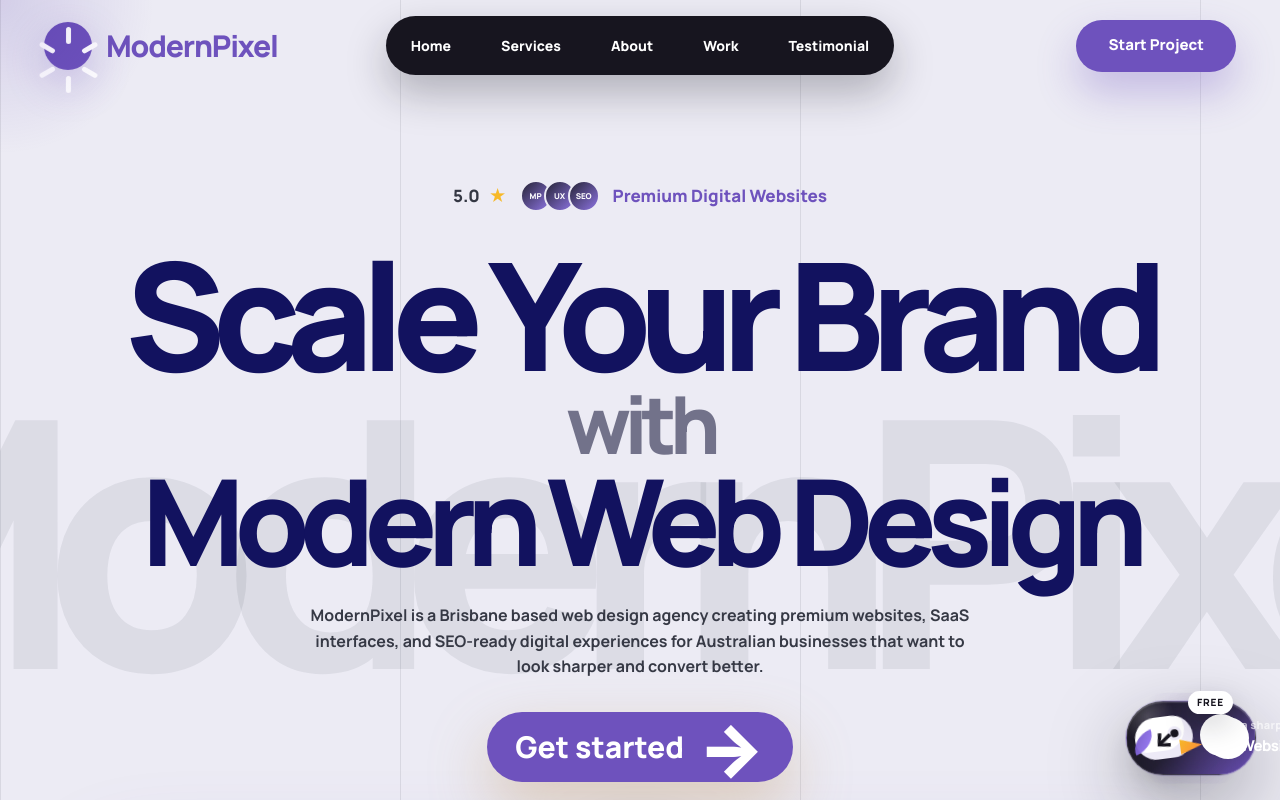
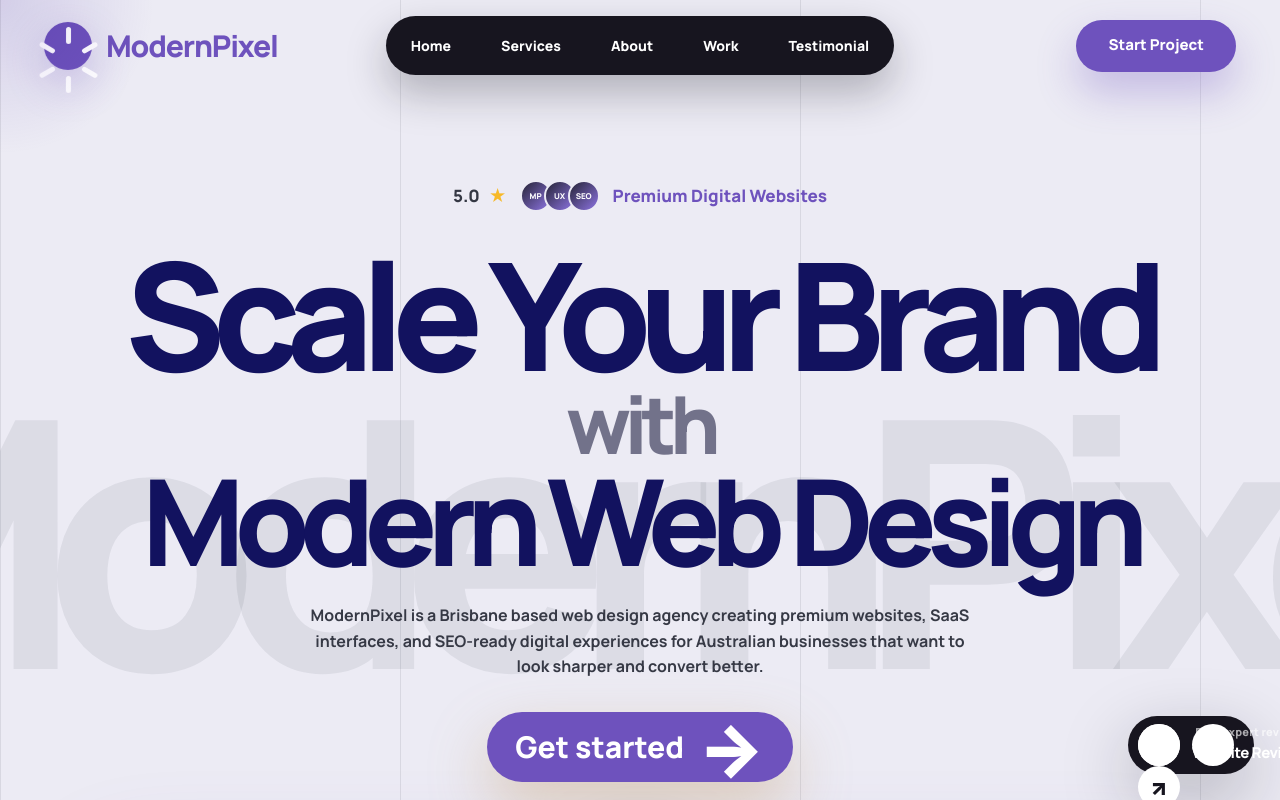
Before and after one commit to sadeedch/ModernPixel, a Next.js app: page / in a window 1280 px wide. Shown: the top 800 px of the page. Built offline with nearby package versions, Linux system fonts and the light colour scheme.

Commit message:
Update button styling and content in lead form

```diff
--- a/components/sections/WebsiteReviewLeadForm.jsx
+++ b/components/sections/WebsiteReviewLeadForm.jsx
@@ -131,25 +131,28 @@
 
   return (
     <>
-   <button
+
+      <button
   type="button"
-  className="lead-float-button lead-float-upgraded"
+  className="lead-float-button lead-float-kooka"
   onClick={() => setIsOpen(true)}
   aria-label="Open free website review form"
 >
-  <span className="lead-mascot" aria-hidden="true">
-    <i className="mascot-eye" />
-    <i className="mascot-beak" />
-    <i className="mascot-wing" />
-    <b>↙</b>
+  <span className="kooka-badge" aria-hidden="true">
+    <span className="kooka-head">
+      <i className="kooka-crest" />
+      <i className="kooka-eye" />
+      <i className="kooka-beak-top" />
+      <i className="kooka-beak-bottom" />
+      <i className="kooka-neck" />
+    </span>
+    <span className="kooka-arrow">↗</span>
   </span>
 
   <span className="lead-float-copy">
-    <small>Need a sharper website?</small>
-    <strong>Free Website Review</strong>
+    <small>Free expert review</small>
+    <strong>Website Review</strong>
   </span>
-
-  <span className="lead-pulse-dot" aria-hidden="true" />
 </button>
 
       <div className={`lead-modal ${isOpen ? 'open' : ''}`} aria-hidden={!isOpen}>
```
